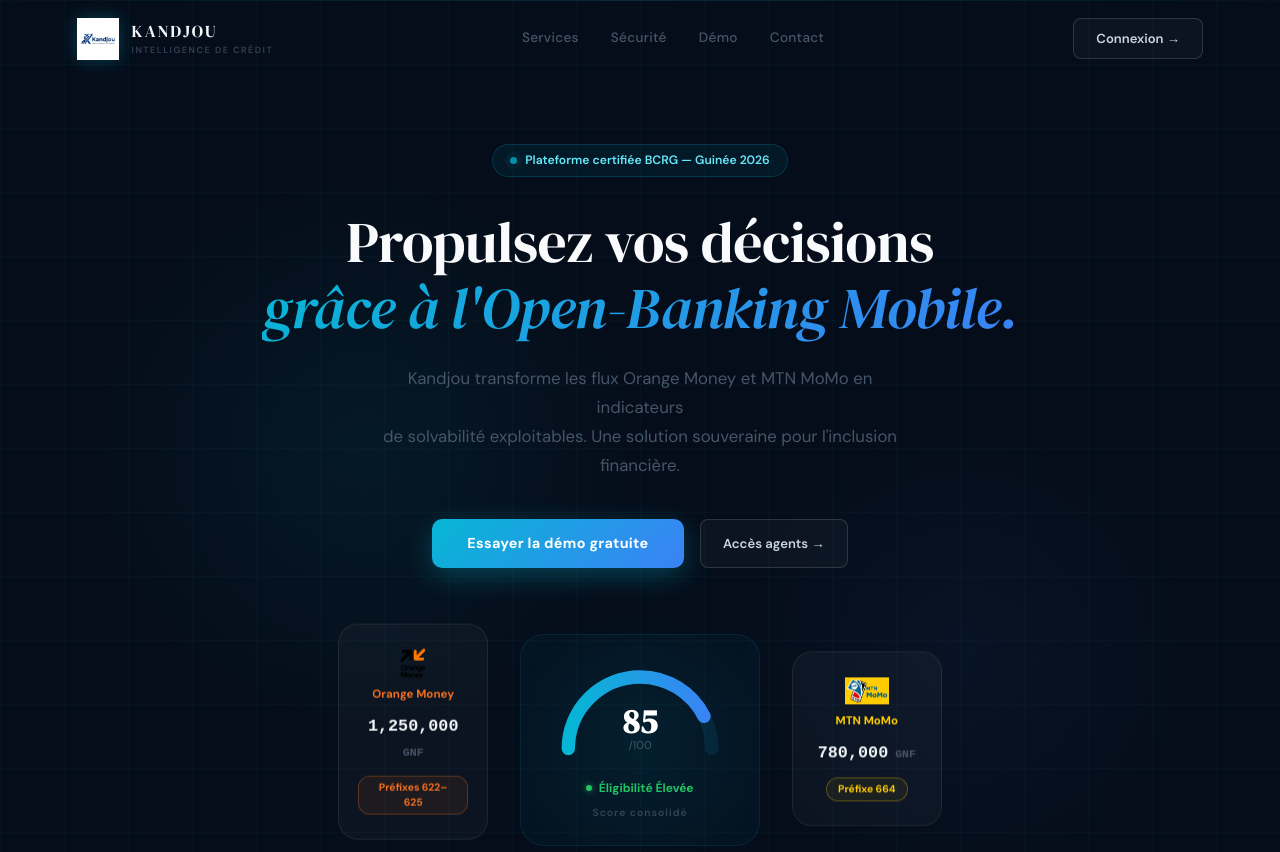
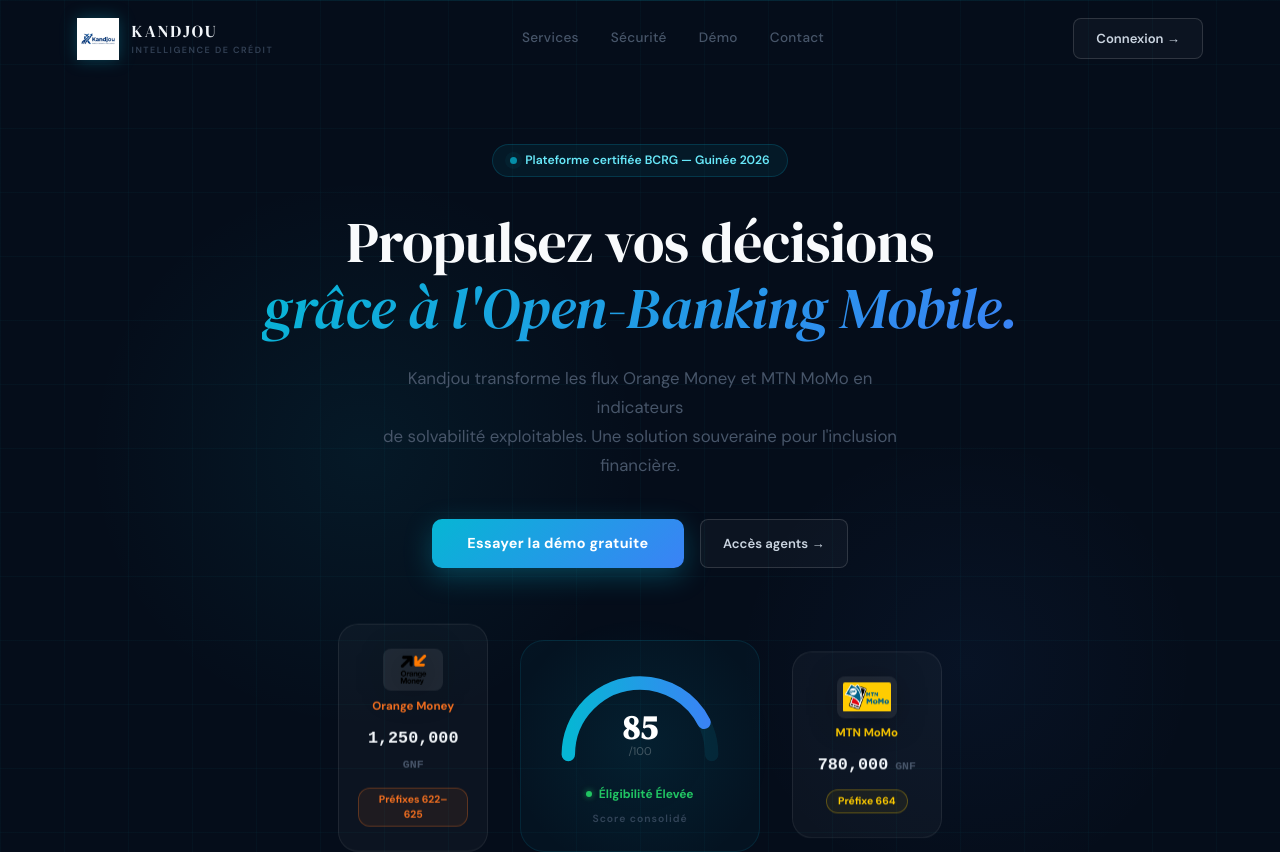
Before and after one commit to djiba142/Projet-Fintech, a React (Vite) app in the folder frontend/: page / in a window 1280 px wide. Shown: the top 852 px of the page. Built offline with nearby package versions, Linux system fonts and the light colour scheme.

Commit message:
style: optimize Orange and MTN logo visibility across the platform

```diff
--- a/frontend/src/pages/AgentDashboard.jsx
+++ b/frontend/src/pages/AgentDashboard.jsx
@@ -181,13 +181,19 @@
             <div style={s.detailsCard}>
               <p style={s.cardTitle}>DÉTAILS DES AVOIRS</p>
               <div style={s.balanceRow}>
+                <div style={{ display: "flex", alignItems: "center", gap: "0.8rem" }}>
+                  <img src="/orange.png" style={s.opLogo} alt="Orange" />
                   <div>
                     <p style={s.balLabel}>Orange Money</p>
                     <p style={s.balValue}>{results?.consolidation?.orange_balance?.toLocaleString() || "0"} GNF</p>
                   </div>
+                </div>
+                <div style={{ display: "flex", alignItems: "center", gap: "0.8rem" }}>
+                  <img src="/mtn.png" style={s.opLogo} alt="MTN" />
                   <div>
                     <p style={s.balLabel}>MTN MoMo</p>
                     <p style={s.balValue}>{results?.consolidation?.mtn_balance?.toLocaleString() || "0"} GNF</p>
+                  </div>
                 </div>
               </div>
               <div style={s.radarWrap}>
@@ -228,7 +234,11 @@
   searchBox: { background: "rgba(255,255,255,0.03)", border: "1px solid rgba(255,255,255,0.1)", borderRadius: "16px", padding: "0.5rem 1rem", display: "flex", alignItems: "center", marginBottom: "1.5rem" },
   input: { background: "none", border: "none", color: "#fff", fontSize: "1.2rem", flex: 1, outline: "none", padding: "0.8rem" },
   opStatus: { display: "flex", gap: "0.8rem" },
-  opLogo: { width: "32px", height: "20px", objectFit: "contain" },
+  opLogo: {
+    width: "48px", height: "32px", objectFit: "contain",
+    background: "rgba(255,255,255,0.05)", borderRadius: "6px", padding: "4px",
+    filter: "drop-shadow(0 4px 10px rgba(0,0,0,0.4))",
+  },
   consentLabel: { display: "flex", alignItems: "center", gap: "0.8rem", color: "#64748b", fontSize: "0.9rem", marginBottom: "2rem", cursor: "pointer" },
   btnAction: { width: "100%", background: "#3b82f6", color: "#fff", border: "none", padding: "1.2rem", borderRadius: "12px", fontWeight: "900", cursor: "pointer", letterSpacing: "1px" },
   error: { color: "#ef4444", marginTop: "1rem", fontSize: "0.9rem" },
--- a/frontend/src/pages/LandingPage.jsx
+++ b/frontend/src/pages/LandingPage.jsx
@@ -827,7 +827,11 @@
     width:"150px", backdropFilter:"blur(4px)",
   },
   phonePill: { display:"flex", flexDirection:"column", alignItems:"center", gap:"0.4rem" },
-  phoneLogo: { width:"44px", height:"30px", objectFit:"contain" },
+  phoneLogo: {
+    width:"60px", height:"42px", objectFit:"contain",
+    background:"rgba(255,255,255,0.08)", borderRadius:"8px", padding:"6px",
+    filter:"drop-shadow(0 4px 15px rgba(0,0,0,0.5))",
+  },
   phoneAmount: { color:"#f1f5f9", fontSize:"1.05rem", fontWeight:"700", fontFamily:"monospace", textAlign:"center" },
   phoneCurrency: { color:"#475569", fontSize:"0.72rem" },
   phoneBadge: { borderRadius:"12px", padding:"0.2rem 0.7rem", fontSize:"0.65rem", fontWeight:"700" },
```
Lines whose indentation alone changed are shown as unchanged.
